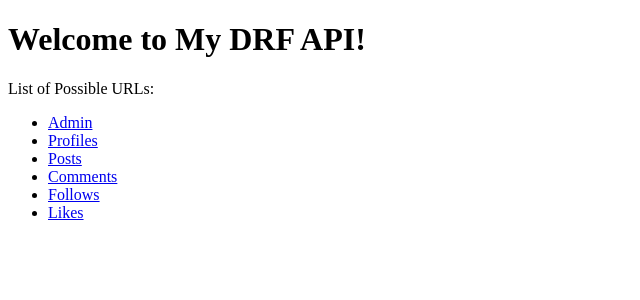
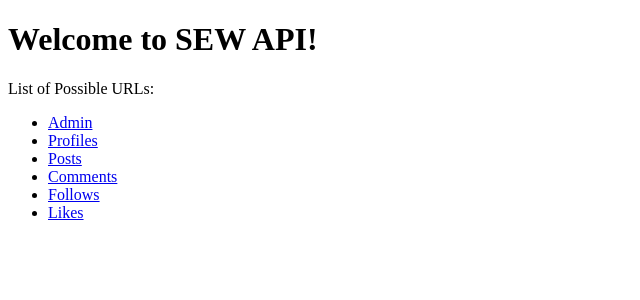
Before and after one commit to GrainneOndina/sewapi, a Django app: template templates/welcome.html in a window 1280 px wide. Shown: the top 300 px of the page, without its empty margins (0-640 px from the left). Run offline with Django 4.2, Linux system fonts and the light colour scheme; the template is opened without the code that fills it, so the values that code supplies are empty.

```diff
--- a/comments/models.py
+++ b/comments/models.py
@@ -1,5 +1,6 @@
 from django.db import models
 from django.contrib.auth.models import User
+from posts.models import Post
 
 
 class Comment(models.Model):
--- a/templates/welcome.html
+++ b/templates/welcome.html
@@ -4,7 +4,7 @@
     <title>Welcome to My DRF API</title>
 </head>
 <body>
-    <h1>Welcome to My DRF API!</h1>
+    <h1>Welcome to SEW API!</h1>
     <p>List of Possible URLs:</p>
     <ul>
       <li><a href="{% url 'admin:index' %}">Admin</a></li>
```
Also changed, not shown: Assets/images/responsive.png (added), README.md.
